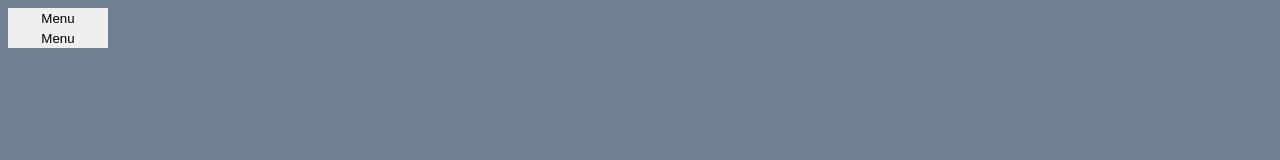
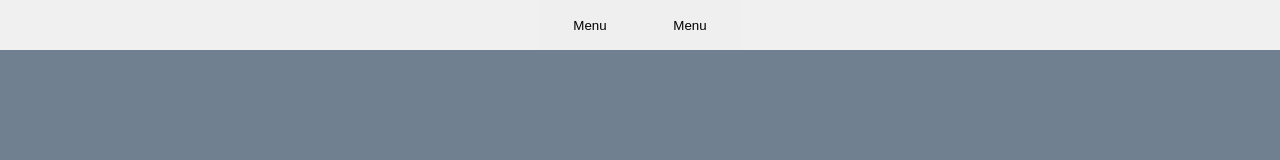
Before and after one commit to mitchnode/dropdown, a website built with webpack: page src/template.html in a window 1280 px wide. Built offline with nearby package versions, Linux system fonts and the light colour scheme.

Commit message:
Add header and nav divs and setup flex box for displaying the menu correctly. Add styles for hovering on menu.

```diff
--- a/src/styles.css
+++ b/src/styles.css
@@ -1,5 +1,18 @@
 body {
   background-color: slategray;
+  padding: 0px;
+  margin: 0px;
+}
+
+.header {
+  height: 50px;
+  background-color: rgb(240, 240, 240);
+}
+
+.nav {
+  display: flex;
+  flex-direction: row;
+  justify-content: center;
 }
 
 .dropdown {
@@ -8,9 +21,13 @@ body {
 
 button.dropdown_button {
   width: 100px;
-  height: 20px;
+  height: 50px;
   cursor: pointer;
   border: 0px;
+}
+button.dropdown_button:hover {
+  background-color: rgba(0, 0, 0, 0.5);
+  color: white;
 }
 
 div.dropdown_content {
--- a/src/template.html
+++ b/src/template.html
@@ -6,6 +6,8 @@
     <title>Dropdown Module Sample</title>
   </head>
   <body>
+    <div class="header">
+      <div class="nav">
         <div class="dropdown">
           <button class="dropdown_button">Menu</button>
           <div class="dropdown_content">
@@ -22,5 +24,7 @@
             <div class="dropdown_item">Delete</div>
           </div>
         </div>
+      </div>
+    </div>
   </body>
 </html>
```
Lines whose indentation alone changed are shown as unchanged.
